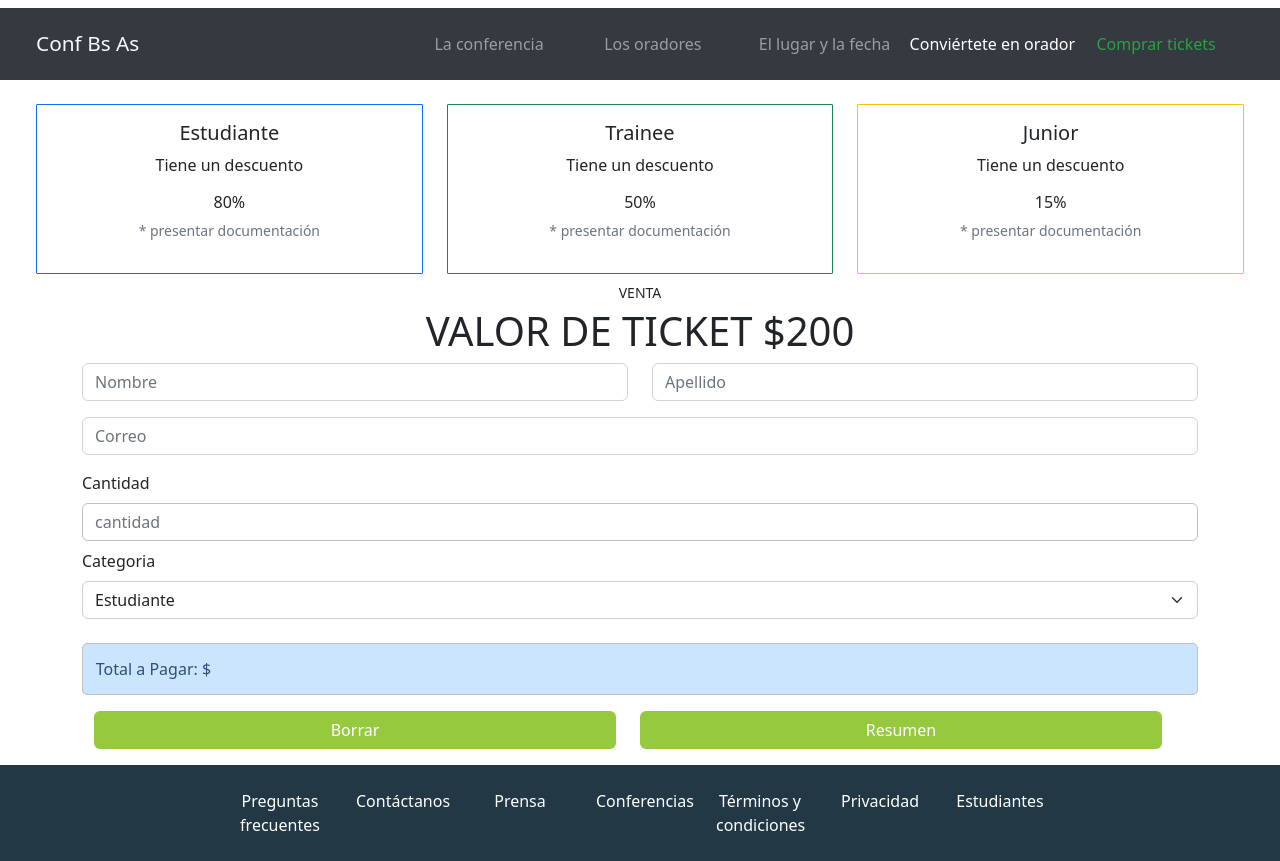
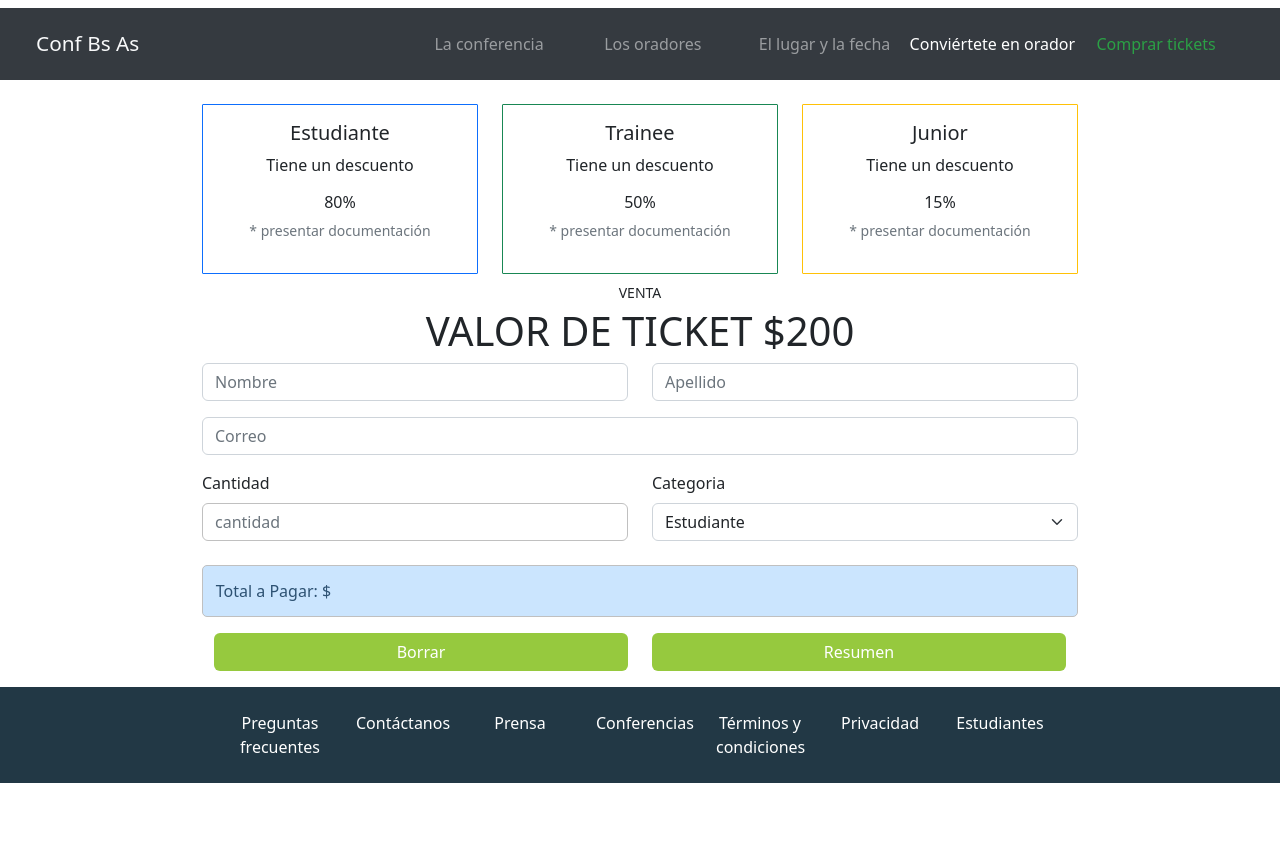
Before and after one commit to BrendaRIS/JSintegrador, a plain HTML site: page index.html in a window 1280 px wide. After the commit the page ends 800 px from the top, so only its background shows below. Drawn offline with nearby package versions, Linux system fonts and the light colour scheme.

Commit message:
completo

```diff
--- a/estilo.css
+++ b/estilo.css
@@ -41,7 +41,7 @@
 
 .boton-verde {
     background-color: rgb(150, 201, 62);
-    max-width: 700px;
+    max-width: 1200px;
     width: 100%;
 }
 
@@ -52,3 +52,8 @@
 .col-lg-1 {
     width: 120px;
 }
+
+.ancho {
+    max-width: 900px;
+    width: 100%;
+}
--- a/index.html
+++ b/index.html
@@ -25,8 +25,9 @@
             </ul>
         </header>
     </div>
-    <div class="row mx-4 mt-4 text-center">
-        <div class="col-md-4">
+    <div class="container justify-content-center ancho">
+        <div class="row mt-4 text-center ">
+            <div class="col-12 col-md-4">
             <div class="card border-primary">
                 <div class="card-body">
                 <h5 class="card-title">Estudiante</h5>
@@ -36,7 +37,7 @@
                 </div>
             </div>
             </div>
-        <div class="col-md-4">
+            <div class="col-12 col-md-4">
                 <div class="card border-success">
                 <div class="card-body">
                     <h5 class="card-title">Trainee</h5>
@@ -46,7 +47,7 @@
                 </div>
                 </div>
             </div>
-          <div class="col-md-4">
+            <div class="col-12 col-md-4">
                 <div class="card border-warning">
                 <div class="card-body">
                     <h5 class="card-title">Junior</h5>
@@ -57,7 +58,8 @@
                 </div>
             </div>
         </div>
-    <div class="ticket text-center mt-2 container">
+    </div>
+    <div class="ticket text-center mt-2 container ancho">
         <p class="small mb-1">VENTA</p>
         <h1 class="">VALOR DE TICKET $200</h1>
         <form>
@@ -73,11 +75,11 @@
                 </div>
             </div>
             <div class="row ubico mt-3">
-                <div class="col-12">
+                <div class="col-12 col-lg-6">
                     <label class="pb-2">Cantidad</label>
                     <input id="cant" type="number" class="form-control cant" placeholder="cantidad" name="cant">
                 </div>
-                <div class="col-12 pt-2">
+                <div class="col-12 col-lg-6">
                     <label class="pb-2">Categoria</label>
                     <select id="catego" class="form-select">
                         <option>Estudiante</option>
@@ -90,7 +92,7 @@
             <p id="msjFinal" class="precio">Total a Pagar: $</p>
 
         </form>
-        <div class="row container">
+        <div class="row container mx-0 px-0">
             <div class="col-6">
                 <input type="reset" class="btn boton-verde text-white mb-3" value="Borrar">
             </div>
```
Lines whose indentation alone changed are shown as unchanged.
